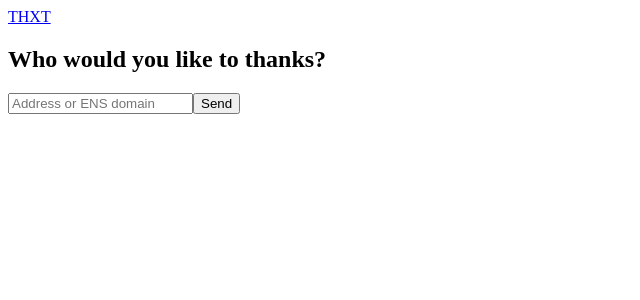
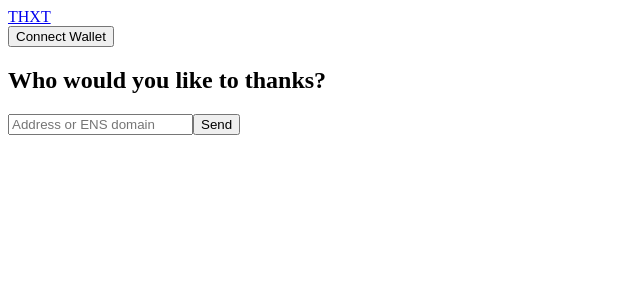
Before and after one commit to yoshikouki/THXT, a Next.js app in the folder app/: page / in a window 1280 px wide. Shown: the top 300 px of the page, without its empty margins (0-640 px from the left). Built offline with nearby package versions, Linux system fonts and the light colour scheme.

Commit message:
Wallet 接続のUI

```diff
--- /dev/null
+++ b/app/src/components/AccountStatus.tsx
@@ -0,0 +1,24 @@
+import { useCallback, useState } from "react";
+
+const AccountStatus = () => {
+  const [isLoading, setIsLoading] = useState(false);
+  const connectWallet = useCallback(() => {
+    try {
+      setIsLoading(true);
+    } catch (e) {
+      console.error(e);
+    } finally {
+      setTimeout(() => setIsLoading(false), 300);
+    }
+  }, []);
+
+  return isLoading ? (
+    <button className="btn btn-ghost loading"></button>
+  ) : (
+    <button className="btn btn-ghost" onClick={connectWallet}>
+      Connect Wallet
+    </button>
+  );
+};
+
+export default AccountStatus;
--- a/app/src/components/DefaultLayout.tsx
+++ b/app/src/components/DefaultLayout.tsx
@@ -1,5 +1,6 @@
 import Head from "next/head";
 import Link from "next/link";
+import AccountStatus from "./AccountStatus";
 
 const DefaultLayout = ({ children }: { children: React.ReactNode }) => {
   return (
@@ -16,6 +17,9 @@ const DefaultLayout = ({ children }: { children: React.ReactNode }) => {
             </a>
           </Link>
         </div>
+        <div className="flex-none">
+          <AccountStatus />
+        </div>
       </div>
       <div className="container mx-auto">{children}</div>
     </>
```
